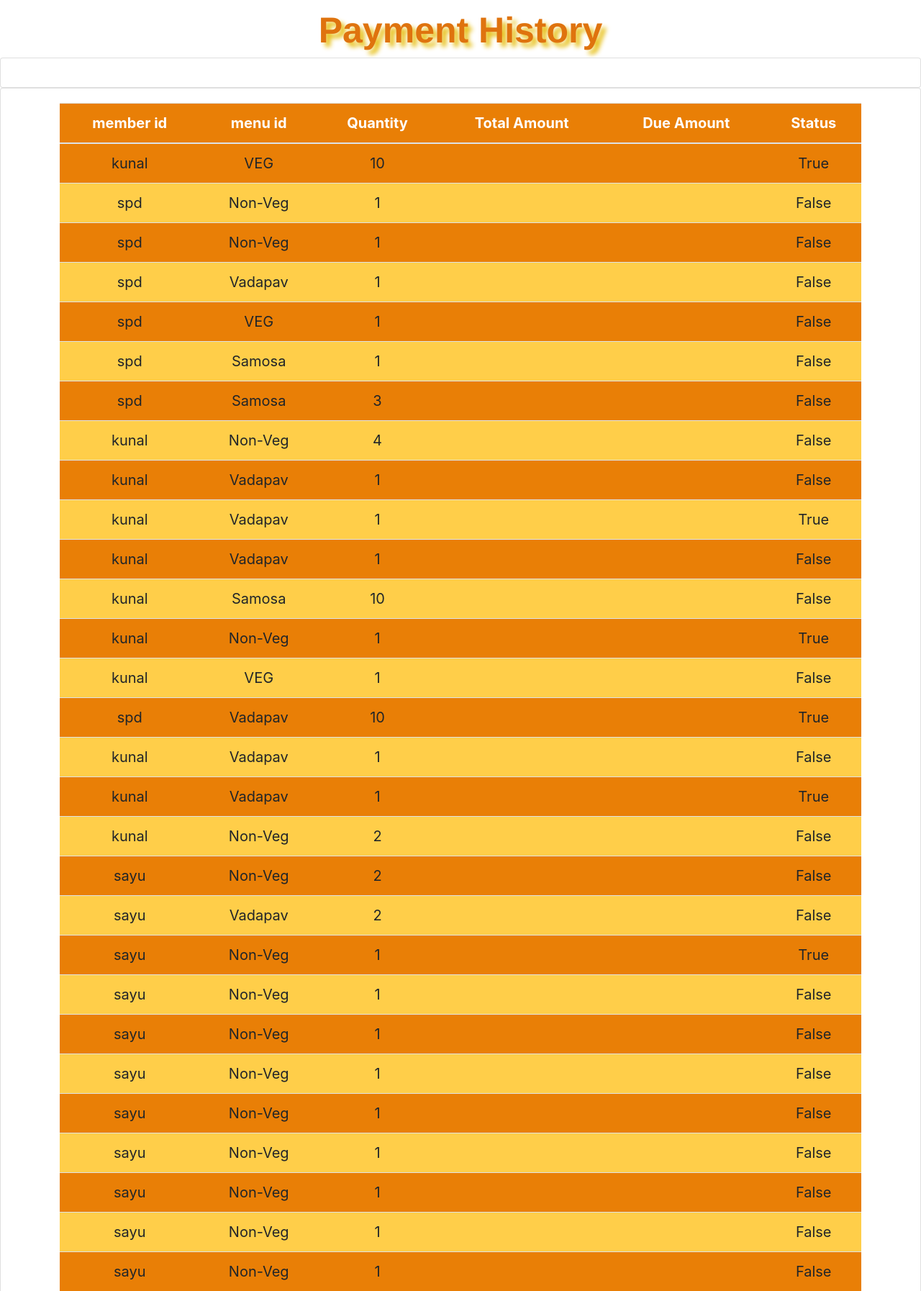
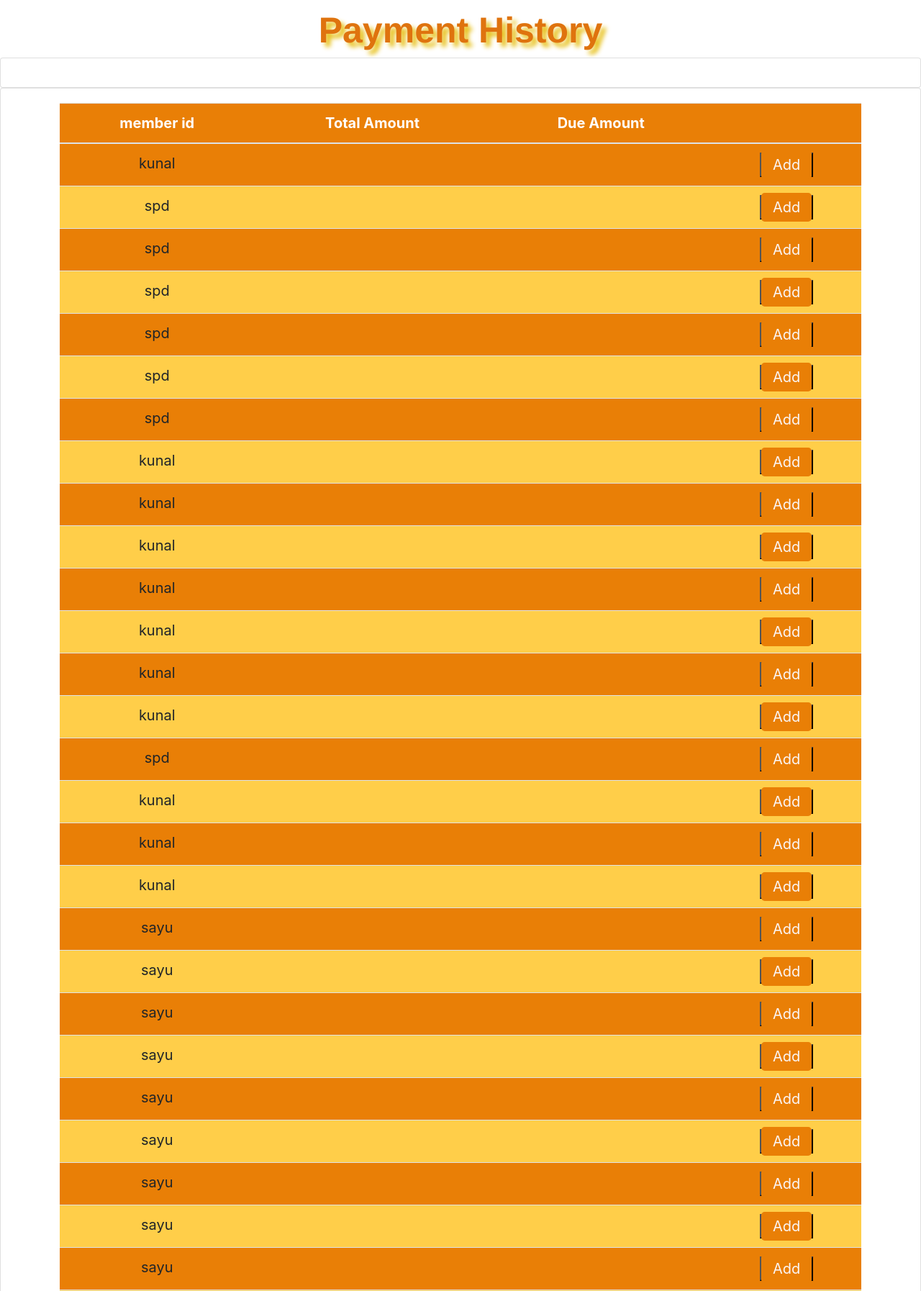
Before and after one commit to Vaishnavi610/miniproject, a Django app: page /pay_history/ in a window 1280 px wide. Shown: the part 216-2010 px from the top of the page at 72% size. Run offline with Django 3.2, Linux system fonts and the light colour scheme; a user stored in the database is signed in; data comes from the database, SQL or seed files in the repository; both versions use the stored data as it was after the commit; some libraries are stand-ins or nearby versions.

Commit message:
payment button added

```diff
--- a/owner/admin.py
+++ b/owner/admin.py
@@ -21,9 +21,12 @@ class AbsentAdmin(admin.ModelAdmin):
     list_display = ("id",
                     "Time", "Day", "From_date", "To_date")
 
+class PaymentAdmin(admin.ModelAdmin):
+    list_display=("Member_id","Amount_paid","date_added","Pay_categoery")
+
 
 admin.site.register(user,  userAdmin)
-admin.site.register(Payment)
+admin.site.register(Payment,PaymentAdmin)
 admin.site.register(Menu, MenuAdmin)
 admin.site.register(Transaction,TransactionAdmin)
 admin.site.register(Absent, AbsentAdmin)
--- a/owner/models.py
+++ b/owner/models.py
@@ -43,7 +43,7 @@ class Payment(models.Model):
         ('Advance', 'Advance'),
         ('Due', 'Due')
     )
-    Member_id = models.ForeignKey(user, on_delete=models.CASCADE, null=True)
+    Member_id = models.ForeignKey(User, on_delete=models.CASCADE, null=True)
     Amount_paid = models.IntegerField(default=1, null=True)
     date_added = models.DateTimeField(auto_now_add=True, null=True)
     Pay_categoery = models.CharField(max_length=50, null=True, choices=CATEGORY)
--- a/owner/templates/owner/pay_history.html
+++ b/owner/templates/owner/pay_history.html
@@ -12,21 +12,23 @@
             <table class="table">
                 <tr>
                     <th>member id</th>
-                    <th>menu id</th>
-                    <th>Quantity</th>
+
                     <th>Total Amount</th>
                     <th>Due Amount</th>
-                    <th>Status</th>
+                    <th></th>
                 </tr>
                 <tbody>
                     {%  for i in transaction %}
                     <tr>
                         <td>{{i.Member_id}} </td>
-                        <td>{{i.Menu1_id}}</td>
-                        <td>{{i.Quantity}}</td>
                         <td></td>
                         <td></td>
-                        <td>{{i.Paid}}</td>
+                        <td><button>
+                                <a href="{% url 'add_payment' i.Member_id %}" class="navbar-link btn-lg"
+                                    style="background-color:#e97f06;color:hsl(0, 29%, 97%);">Add</a>
+                            </button>
+
+
 
                     </tr>
                     {% endfor %}
--- a/owner/templates/owner/search.html
+++ b/owner/templates/owner/search.html
@@ -33,6 +33,10 @@
                         <a href="{% url 'add_transaction' i.id %}" class="navbar-link btn-lg"
                             style="background-color:#e97f06;color:hsl(0, 29%, 97%);">Add</a>
                     </button>
+                    <td><button>
+                            <a href="{% url 'add_payment' i.id %}" class="navbar-link btn-lg"
+                                style="background-color:#e97f06;color:hsl(0, 29%, 97%);">Add</a>
+                        </button>
                     {% endfor %}
                 </tr>
 
--- a/owner/urls.py
+++ b/owner/urls.py
@@ -28,5 +28,5 @@ urlpatterns = [
     path("notcome/", views.notcome, name="notcome"),
     path("absent/", views.absent, name="absent"),
     path("userprofile/", views.userprofile, name="userprofile"),
-
+    path("add_payment/<int:pk>",views.add_payment, name="add_payment"),
 ]
--- a/owner/views.py
+++ b/owner/views.py
@@ -278,3 +278,19 @@ def userprofile(request):
     else:
         fm = EditUserProfileForm(instance=request.user)
     return render(request, "owner/userprofile.html", {'form': fm})
+
+def add_payment(request, pk):
+    if request.method == 'POST':
+        form = paymentform(request.POST)
+        if form.is_valid():
+            form = paymentform(request.POST)
+            member = User.objects.get(pk=pk)
+            mns=form.data['Amount_paid']
+            qt=form.data['Pay_categoery']
+            Payment.objects.create(Member_id=member, Amount_paid=mns, Pay_categoery=qt)
+            # return redirect("add_transaction")
+    else:
+        form = paymentform()
+    return render(request, "owner/add_payment.html",{
+        'form': form,'pk':pk
+    })
```
Also changed, not shown: owner/forms.py (+7 -0 lines), owner/templates/owner/add_payment.html (added, +17 -0 lines), db.sqlite3, owner/migrations/0026_auto_20210512_1309.py (added).
